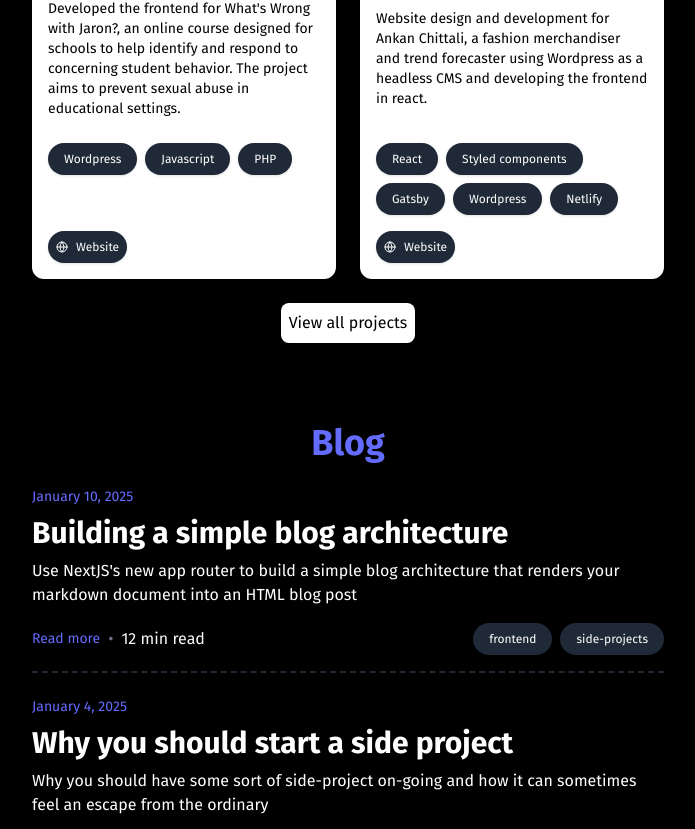
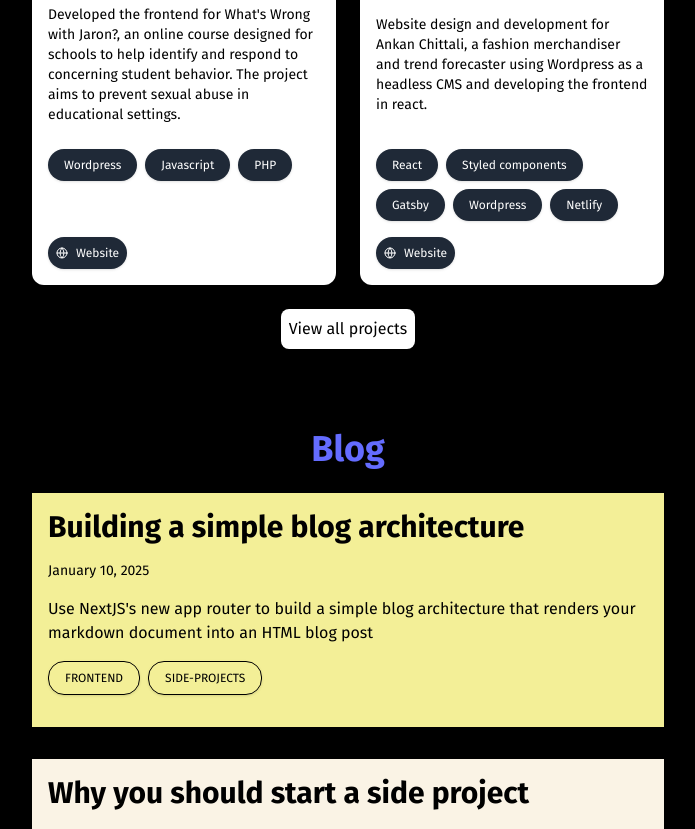
Before and after one commit to allanmosesfernandes/portfolio2025, a Next.js app: page / in a window 1280 px wide. Shown: the part 2831-3660 px from the top of the page, without its empty margins (292-987 px from the left). Built offline with nearby package versions, Linux system fonts and the light colour scheme.

Commit message:
blog articles clean up on homepage

```diff
--- a/src/app/globals.css
+++ b/src/app/globals.css
@@ -192,3 +192,24 @@ pre {
     font-size: 1rem;
     line-height: 1.75;
 }
+
+.article-link::after {
+    content: '';
+    position: absolute;
+    width: 100%;
+    transform: scaleX(0);
+    border-radius: 5px;
+    height: 0.05em;
+    bottom: 0;
+    left: 0;
+    background: currentcolor;
+    transform-origin: bottom right;
+    transition: transform 0.25s ease-out;
+}
+
+.article-block:hover {
+    .article-link::after {
+        transform: scaleX(1);
+        transform-origin: bottom left;
+    }
+}
--- a/src/app/utils.js
+++ b/src/app/utils.js
@@ -69,7 +69,7 @@ const educationJSON = [
         university: 'Nottingham Trent University',
         logo: '/ntu.png',
         course: 'Diploma in professional practice',
-        year: '2023',
+        year: '2022 - 2023',
         id: 'xxx04',
         url: 'https://www.ntu.ac.uk/course/science-and-technology/pg/msc-computer-science',
     },
--- a/src/components/Blogs.jsx
+++ b/src/components/Blogs.jsx
@@ -1,7 +1,7 @@
 import React from 'react';
 import { formatDate } from '@/app/utils';
 import Link from 'next/link';
-
+const backgroundColors = ['#F3EF97', '#FAF3E5', '#69B88E'];
 const BlogsArticles = ({ posts }) => {
     const limitedPosts = posts.slice(0, 3);
     return (
@@ -11,34 +11,29 @@ const BlogsArticles = ({ posts }) => {
             </p>
             {limitedPosts.map((post, index) => {
                 return (
-                    <div key={index} className="mb-6 border-b-2 border-gray-800 border-dashed">
-                        <div className="space-y-2">
-                            <p className="text-pantone text-sm">{formatDate(post.date)}</p>
-                            <p className="dark:text-white text-black text-3xl font-bold">
+                    <Link href={`/blog/${post.slug}`} key={index}>
+                        <div
+                            key={index}
+                            style={{ backgroundColor: backgroundColors[index] }}
+                            className="mb-8 p-4 article-block cursor-pointer"
+                        >
+                            <div className="space-y-4">
+                                <Link
+                                    className="text-black text-3xl font-bold article-link inline-block relative"
+                                    href={`/blog/${post.slug}`}
+                                >
                                     {post.title}
-                            </p>
-                            <p className="dark:text-white text-black">{post.summary}</p>
+                                </Link>
+                                <p className="font-thin text-sm mt-2">{formatDate(post.date)}</p>
+                                <p className="text-black">{post.summary}</p>
                             </div>
                             <div className="flex gap-2 my-4 flex-wrap justify-between items-center">
-                            <div className="flex gap-2 items-center">
-                                <Link
-                                    href={`/blog/${post.slug}`}
-                                    className="text-sm text-pantone hover:underline hover:text-pantone"
-                                >
-                                    Read more
-                                    <span className="sr-only">about {post.title}</span>
-                                </Link>
-                                <span className="text-gray-500">&bull;</span>
-                                <p className="dark:text-slate-50 text-gray-500">
-                                    {post.readingTime} min read
-                                </p>
-                            </div>
                                 <div className="flex gap-2">
                                     {post.tags.map((tag, index) => {
                                         return (
                                             <p
                                                 key={index}
-                                            className="text-xs dark:text-white bg-black text-white font-medium text-md rounded-2xl py-2 px-4 h-fit shadow dark:bg-gray-800 dark:border-gray-700"
+                                                className="uppercase text-xs text-black font-medium text-md rounded-2xl py-2 px-4 h-fit shadow  border border-black cursor-pointer"
                                             >
                                                 {tag}
                                             </p>
@@ -47,6 +42,7 @@ const BlogsArticles = ({ posts }) => {
                                 </div>
                             </div>
                         </div>
+                    </Link>
                 );
             })}
             <Link
--- a/src/components/Contact.jsx
+++ b/src/components/Contact.jsx
@@ -13,7 +13,7 @@ const Contact = () => {
             <a
                 href="mailto:hello@allanfernandes.dev"
                 title=""
-                className="font-medium text-pantone text-3xl sm:text-5xl text-center border-y-2 border-gray-400 py-6 my-6 flex flex-wrap justify-center"
+                className="font-medium text-pantone text-3xl text-center py-6 flex flex-wrap justify-center"
             >
                 hello@allanfernandes.dev
             </a>
--- a/src/components/Projects.jsx
+++ b/src/components/Projects.jsx
@@ -85,8 +85,9 @@ const Projects = () => {
                 })}
             </div>
             <Link
+                role="button"
                 href="/projects"
-                className="flex justify-center dark:bg-white dark:text-black bg-black text-white font-medium text-md rounded-lg p-2 h-fit w-fit d-flex mx-auto mt-6 mb-10"
+                className="relative hover:rounded-none transition-all transition-discrete flex justify-center dark:bg-white dark:text-black bg-black text-white font-medium text-md rounded-lg p-2 h-fit w-fit d-flex mx-auto mt-6 mb-10"
             >
                 View all projects
             </Link>
--- a/src/components/Skills.jsx
+++ b/src/components/Skills.jsx
@@ -3,20 +3,20 @@ import { skills } from '@/app/utils';
 
 const Skills = () => {
     return (
-        <div className='mt-20'>
+        <div className="mt-20">
             <h3 className="text-pantone font-bold text-2xl mt-6">Skills</h3>
             <div className="flex gap-4 w-full flex-wrap">
                 <p className="text-pretty text-black dark:text-white md:text-lg my-4">
-                    Programming languages, frameworks, tools and technologies I&apos;ve had hands-down
-                    experience with and while I won&apos;t claim mastery in all, I&apos;ve
-                    fearlessly delved into their realm, expanding my skills.
+                    Programming languages, frameworks, tools and technologies I&apos;ve had
+                    hands-down experience with and while I won&apos;t claim mastery in all,
+                    I&apos;ve fearlessly delved into their realm, expanding my skills.
                 </p>
                 <div className="flex gap-2 flex-wrap justify-center">
                     {skills.map((skill, index) => {
                         return (
                             <p
                                 key={index}
-                                className="dark:bg-white dark:text-black bg-black text-white font-medium text-md rounded-2xl py-2 px-4 h-fit"
+                                className="bg-transparent dark:text-white dark:border-white border-[0.5px] font-medium text-md rounded-lg py-2 px-4 h-fit"
                             >
                                 {skill}
                             </p>
```
Lines whose indentation alone changed are shown as unchanged.
